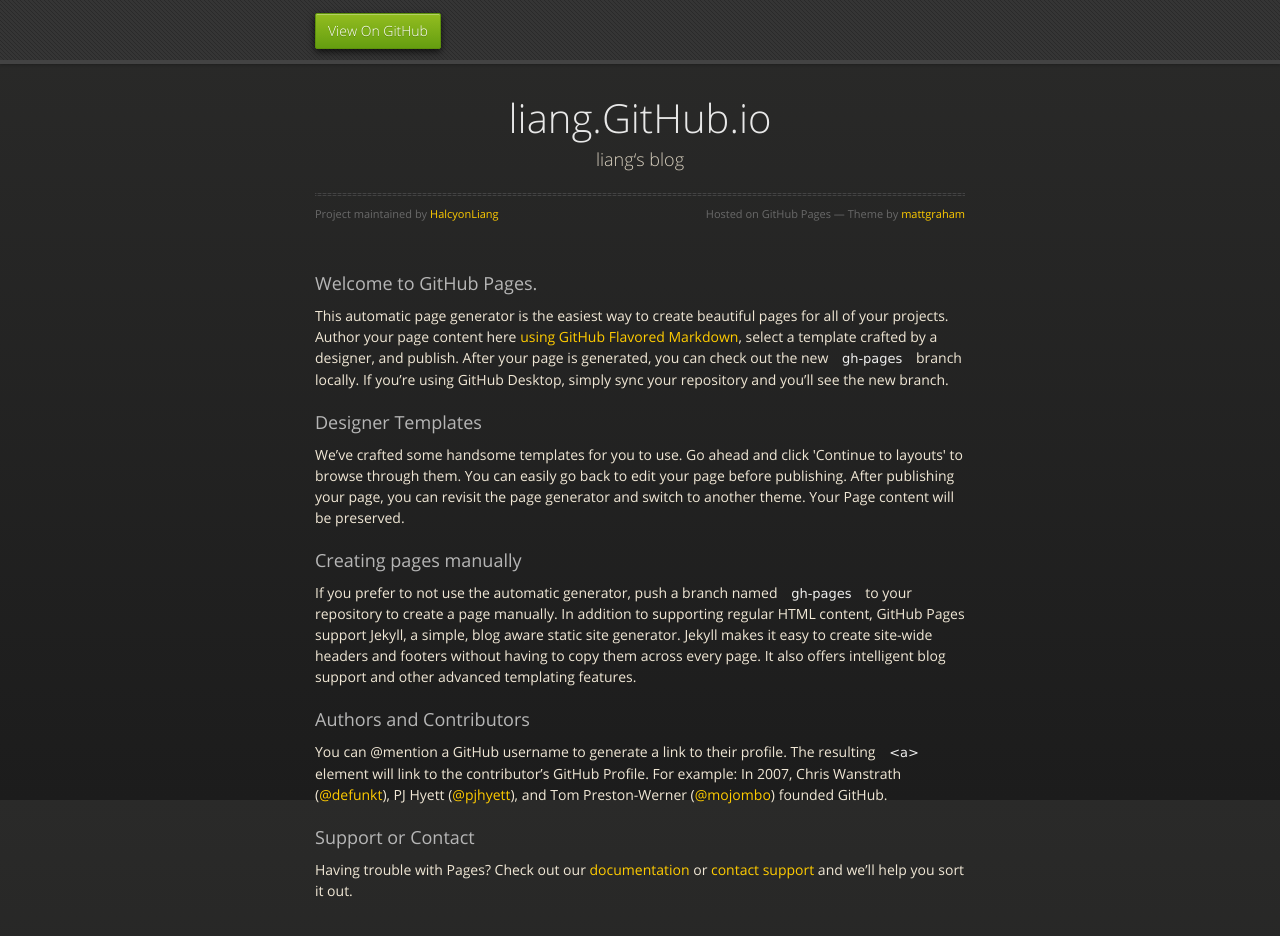
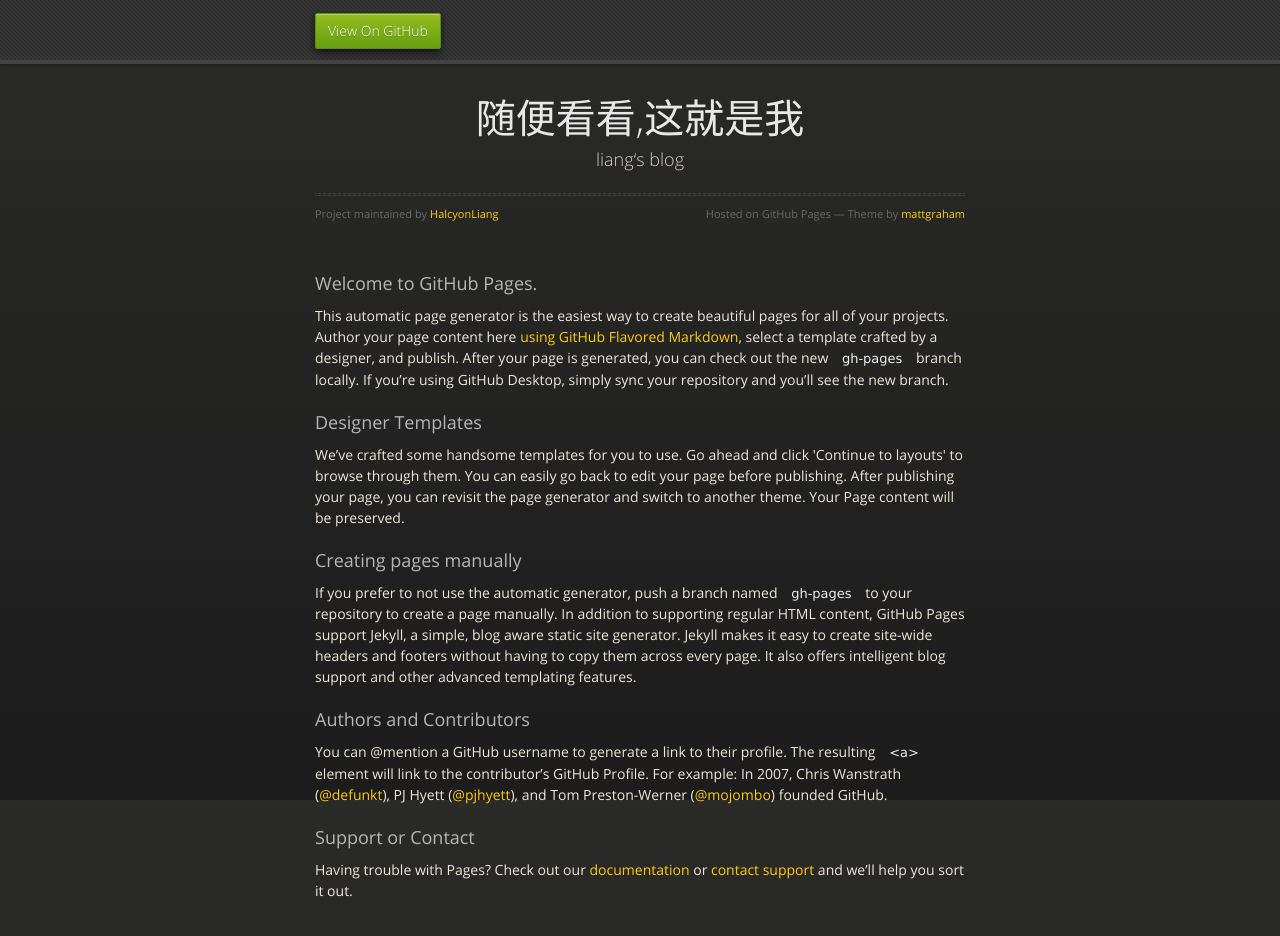
Before and after one commit to HalcyonLiang/HalcyonLiang.github.io, a plain HTML site: page index.html in a window 1280 px wide. Drawn offline with nearby package versions, Linux system fonts and the light colour scheme.

Commit message:
Update index.html

```diff
--- a/index.html
+++ b/index.html
@@ -3,7 +3,7 @@
   <head>
     <meta charset="utf-8">
     <meta http-equiv="X-UA-Compatible" content="chrome=1">
-    <title>liang.GitHub.io by HalcyonLiang</title>
+    <title>liang's blog</title>
     <link rel="stylesheet" href="stylesheets/styles.css">
     <link rel="stylesheet" href="stylesheets/github-dark.css">
     <script src="https://ajax.googleapis.com/ajax/libs/jquery/1.7.1/jquery.min.js"></script>
@@ -28,7 +28,7 @@
 
       <section>
         <div id="title">
-          <h1>liang.GitHub.io</h1>
+          <h1>随便看看,这就是我</h1>
           <p>liang‘s blog</p>
           <hr>
           <span class="credits left">Project maintained by <a href="https://github.com/HalcyonLiang">HalcyonLiang</a></span>
```
